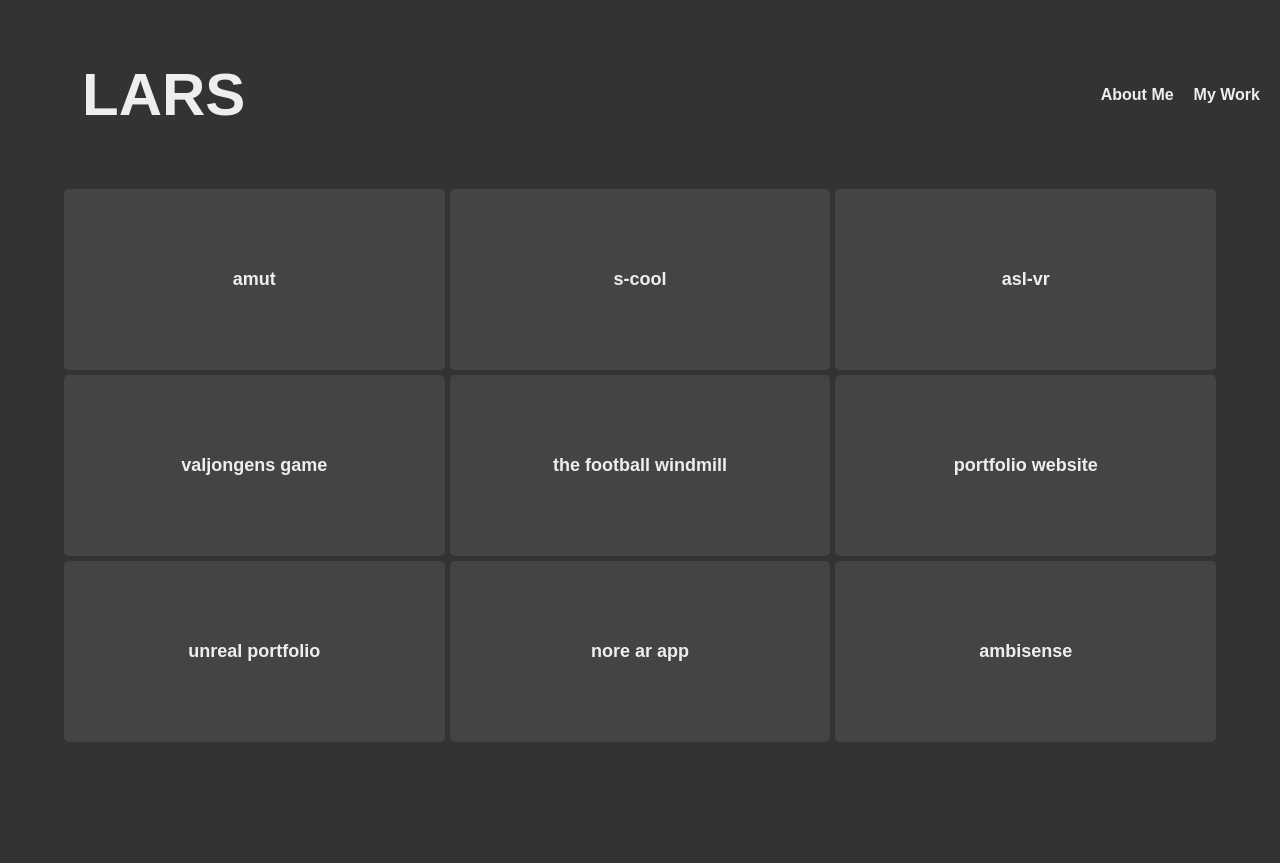
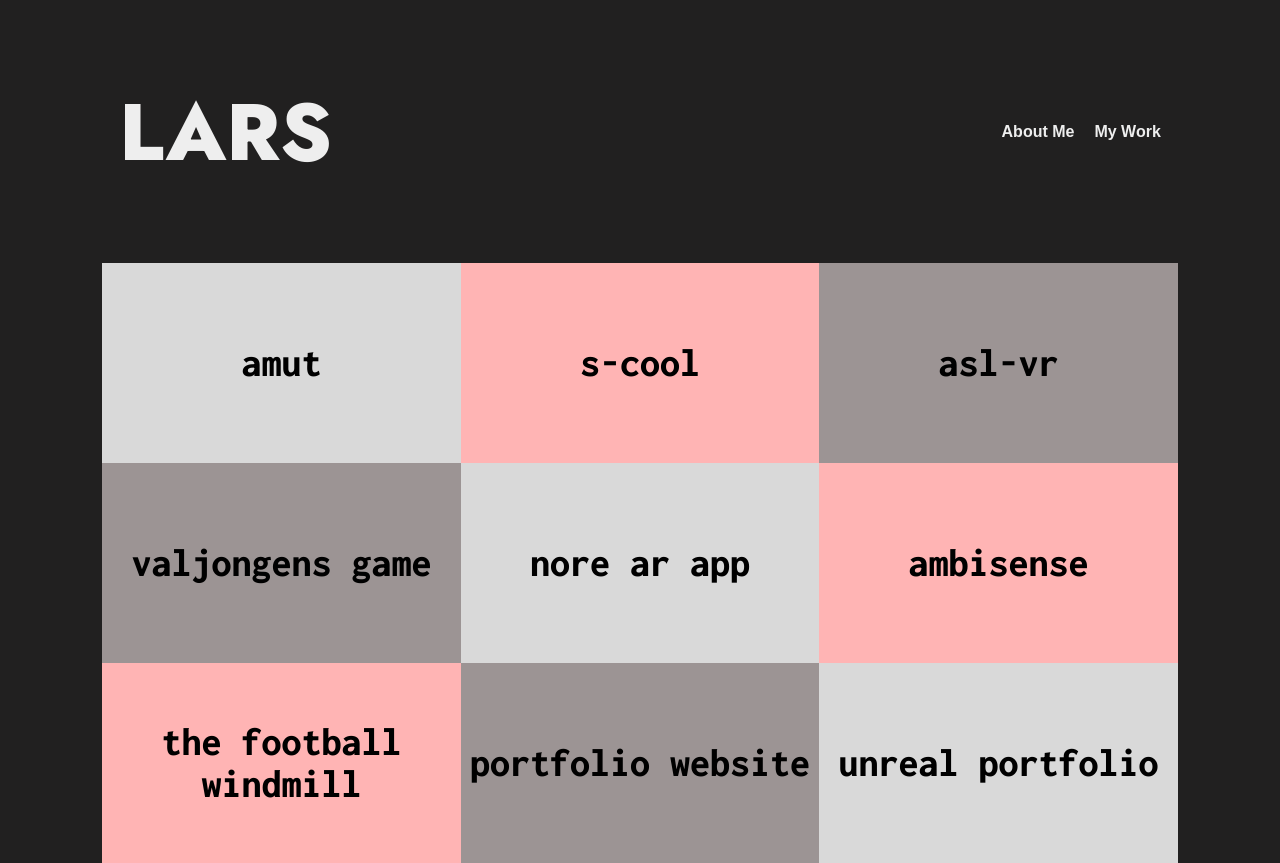
Before and after one commit to tedinasuit/Portfolio-Website, a plain HTML site: page index.html in a window 1280 px wide. Before the commit the page ends 800 px from the top, so only its background shows below. Drawn offline with Linux system fonts and the light colour scheme.

Commit message:
Visual update
Updated the visuals to much closer represent the original design. The proper fonts, colours and proportions are added.

```diff
--- a/index.html
+++ b/index.html
@@ -5,11 +5,11 @@
     <meta name="viewport" content="width=device-width, initial-scale=1.0">
     <link rel="preconnect" href="https://fonts.googleapis.com">
     <link rel="preconnect" href="https://fonts.gstatic.com" crossorigin>
-    <link href="https://fonts.googleapis.com/css2?family=Jost:wght@800&display=swap" rel="stylesheet">
+    <link href="https://fonts.googleapis.com/css2?family=Inconsolata:wght@800&family=Jost:wght@800&display=swap" rel="stylesheet">
     <title>LARS</title>
     <style>
         body {
-            background-color: #333;
+            background-color: #212020;
             font-family: Arial, sans-serif;
             color: #eee;
             margin: 0;
@@ -22,8 +22,8 @@
             padding: 20px;
         }
         h1 {
-            font-size: 60px;
-            margin-left: 5%;
+            font-size: 80px;
+            margin-left: 8%;
         }
         nav {
             display: flex;
@@ -37,58 +37,121 @@
         .projects {
             display: grid;
             grid-template-columns: repeat(3, 1fr); /* 3 columns */
-            gap: 5px;
-            padding-left: 5%;
-            padding-right: 5%;
+            gap: 0px;
+            padding-left: 8%;
+            padding-right: 8%;
+        }
 
+        .section {
+            display: flex;
+            align-items: center;
+            justify-content: center;
+            text-align: center;
+            height: 200px;
         }
-        .section {
-            background-color: #444;
-            border-radius: 5px;
-            text-align: center;
-            padding: 80px;
-        }
+
         .section h2 {
-            font-size: 18px;
+            font-size: 40px;
+            color: #000000;
+            font-family: "Inconsolata", monospace;
+            font-optical-sizing: auto;
+            font-weight: 800;
+            font-style: normal;
+            font-variation-settings: "wdth" 100;
             margin: 0;
         }
+
+        .jost-LARS {
+            font-family: "Jost", sans-serif;
+            font-optical-sizing: auto;
+            font-weight: 800;
+            font-style: normal;
+        }
+
+            /* Styles for project: amut */
+        #project-amut {
+            background-color: #D9D9D9;
+        }
+
+        /* Styles for project: s-cool */
+        #project-s-cool {
+            background-color: #FFB4B4;
+        }
+
+        /* Styles for project: asl-vr */
+        #project-asl-vr {
+            background-color: #9C9494;
+        }
+
+        /* Styles for project: valjongens-game */
+        #project-valjongens-game {
+            background-color: #9C9494;
+        }
+
+        /* Styles for project: football-windmill */
+        #project-football-windmill {
+            background-color: #FFB4B4;
+        }
+
+        /* Styles for project: portfolio-website */
+        #project-portfolio-website {
+            background-color: #9C9494;
+        }
+
+        /* Styles for project: unreal-portfolio */
+        #project-unreal-portfolio {
+            background-color: #D9D9D9;
+        }
+
+        /* Styles for project: nore-ar-app */
+        #project-nore-ar-app {
+            background-color: #D9D9D9;
+        }
+
+        /* Styles for project: ambisense */
+        #project-ambisense {
+            background-color: #FFB4B4;
+        }
+
+
     </style>
 </head>
 <body>
     <header>
-        <h1>LARS</h1>
-        <nav>
+        <h1 class="jost-LARS">LARS</h1>
+        <nav style="
+        margin-right: 8%;"">
             <a href="#" class="nav-link">About Me</a>
             <a href="#" class="nav-link">My Work</a>
         </nav>
     </header>
     <div class="projects">
-        <div class="section large">
+        <div class="section large" id="project-amut">
             <h2>amut</h2>
         </div>
-        <div class="section">
+        <div class="section" id="project-s-cool">
             <h2>s-cool</h2>
         </div>
-        <div class="section huge">
+        <div class="section huge" id="project-asl-vr">
             <h2>asl-vr</h2>
         </div>
-        <div class="section">
+        <div class="section" id="project-valjongens-game">
             <h2>valjongens game</h2>
         </div>
-        <div class="section">
+        <div class="section" id="project-nore-ar-app">
+            <h2>nore ar app</h2>
+        </div>
+        <div class="section" id="project-ambisense">
+            <h2>ambisense</h2>
+        </div>
+        <div class="section" id="project-football-windmill">
             <h2>the football windmill</h2>
         </div>
-        <div class="section">
+        <div class="section" id="project-portfolio-website">
             <h2>portfolio website</h2>
         </div>
-        <div class="section">
+        <div class="section" id="project-unreal-portfolio">
             <h2>unreal portfolio</h2>
-        </div>
-        <div class="section">
-            <h2>nore ar app</h2>
-        </div>
-        <div class="section">
-            <h2>ambisense</h2>
         </div>
     </div>
 </body>
```
